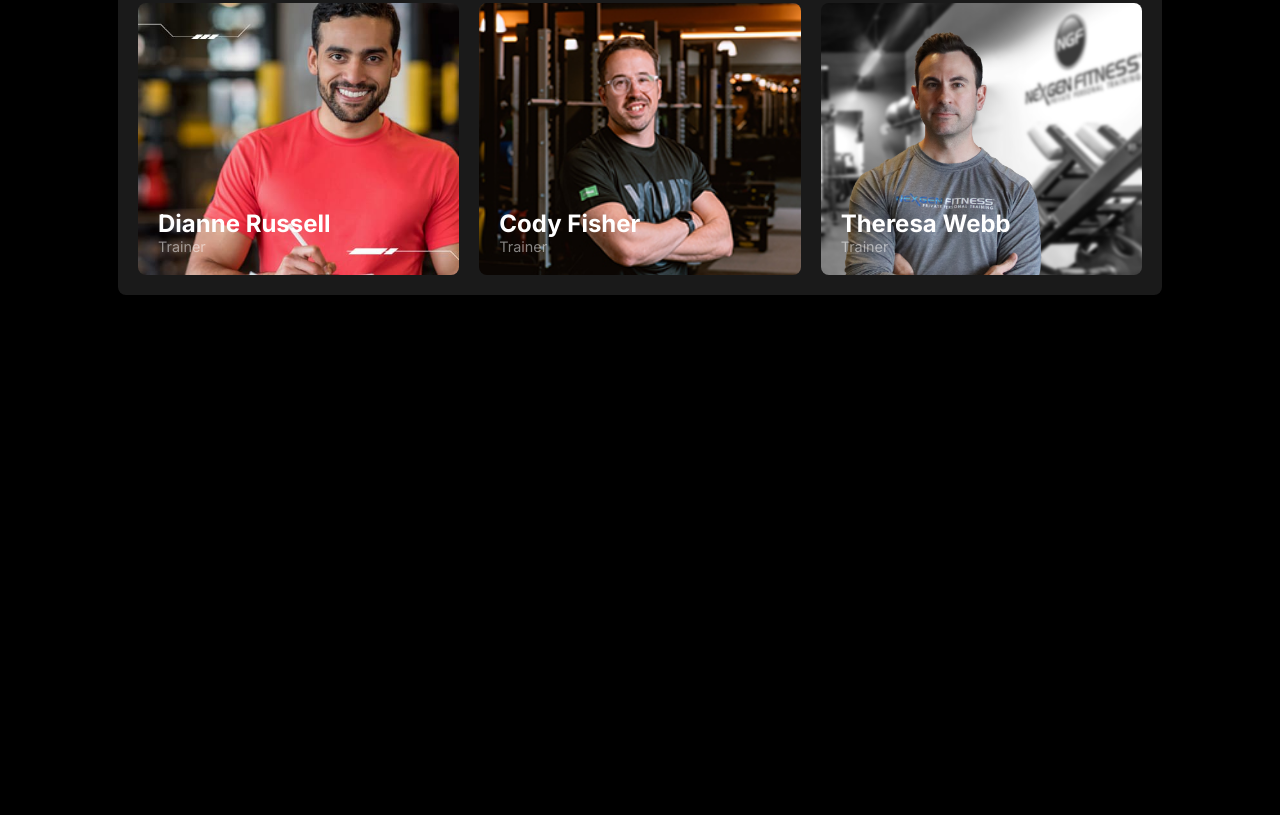
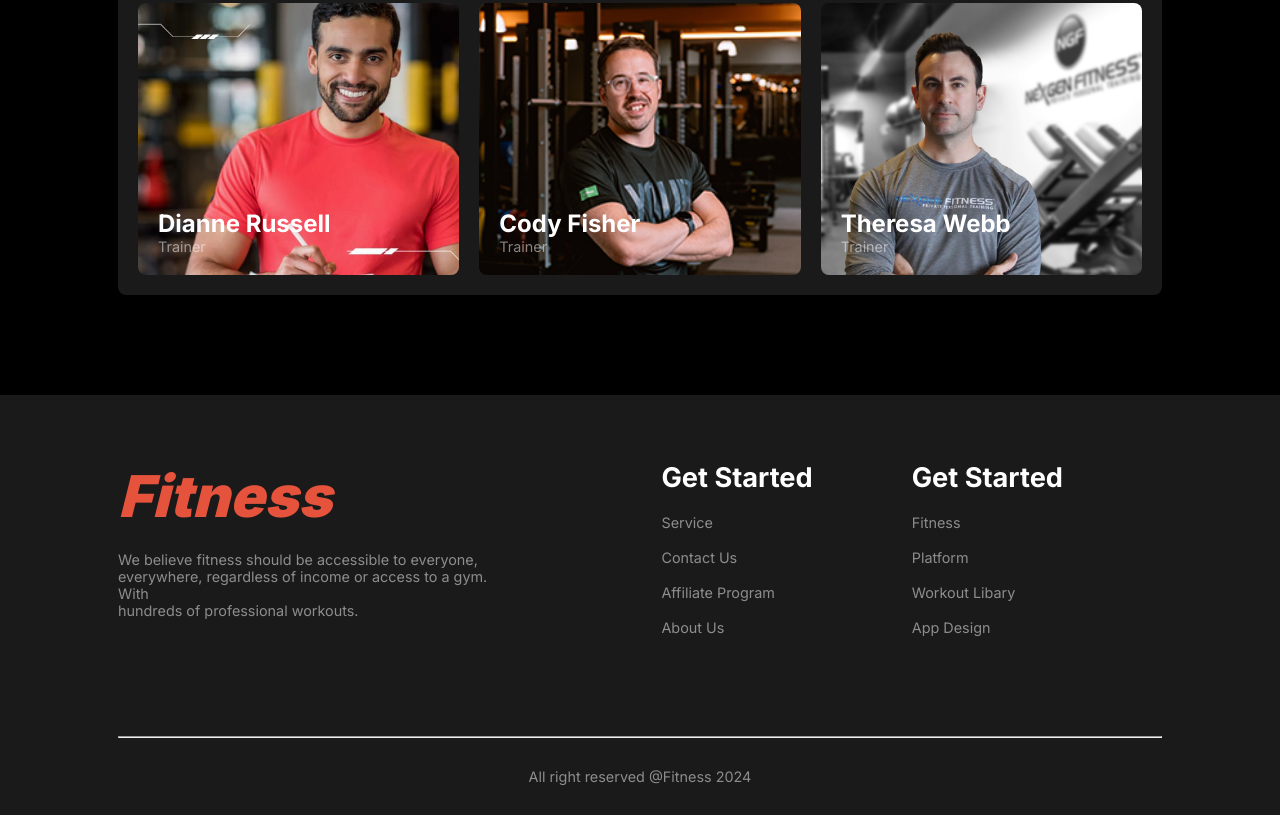
Before and after one commit to ornobsingh/assignment-2, a plain HTML site: page index.html in a window 1280 px wide. Shown: the part 2345-3160 px from the top of the page. Before the commit the page ends 2760 px from the top, so only its background shows below. Drawn offline with Linux system fonts and the light colour scheme; a web font is replaced by a local one.

Commit message:
added footer section

```diff
--- a/index.html
+++ b/index.html
@@ -214,11 +214,40 @@
           </div>
         </div>
     </section>
-
-    <section>
-
+  </main>
+  <footer>
+    <section class="footer-container">
+      <div class="footer-contant display-flex">
+        <div class="footer-fitness">
+          <h2 class="footer-logo"><i>Fitness</i></h2>
+          <p class="text-secondary">We believe fitness should be accessible to everyone, <br> everywhere, regardless of
+            income or access to a gym. With <br> hundreds of professional workouts.</p>
+        </div>
+        <div class="footer-get-started1">
+          <h3 class="footer-sub-title1">Get Started</h3>
+          <ul>
+            <li>Service</li>
+            <li>Contact Us</li>
+            <li>Affiliate Program</li>
+            <li>About Us</li>
+          </ul>
+        </div>
+        <div class="footer-get-started2">
+          <h3 class="footer-sub-title2">Get Started</h3>
+          <ul>
+            <li>Fitness</li>
+            <li>Platform</li>
+            <li>Workout Libary</li>
+            <li>App Design</li>
+          </ul>
+        </div>
+      </div>
+      <div class="footer-copyright text-secondary">
+        <hr>
+        <p class="text-center">All right reserved @Fitness 2024</p>
+      </div>
     </section>
-  </main>
+  </footer>
 </body>
 
 </html>
--- a/styles/style.css
+++ b/styles/style.css
@@ -52,6 +52,7 @@ main>section {
 }
 
 /* navbar styles */
+
 header {
   background: linear-gradient(to bottom, #000000,
       #2d2d2d,
@@ -100,6 +101,7 @@ header {
 }
 
 /* Hero section style */
+
 .hero {
   max-width: 1044px;
   margin: 0px auto;
@@ -125,7 +127,6 @@ header {
 }
 
 .hero-description {
-
   margin-top: 29px;
   margin-bottom: 29px;
 }
@@ -213,6 +214,7 @@ header {
 }
 
 /* habit section style */
+
 .habit-conatiner {
   max-width: 1044px;
   margin: 0px auto;
@@ -239,6 +241,7 @@ header {
 }
 
 /* ran section style */
+
 .ran-container {
   max-width: 1044px;
   margin: 0px auto;
@@ -406,20 +409,70 @@ th {
   border-radius: 5px;
 }
 
+/* footer section style */
 
+footer {
+  width: 100%;
+  height: 100%;
+  margin-top: 100px;
+  background-color: rgba(255, 255, 255, 0.1);
+}
 
+.footer-container {
+  max-width: 1044px;
+  margin: 0px auto;
+  color: white;
+  padding-top: 66px;
+}
 
+.footer-logo {
+  font-size: 3.6rem;
+  font-weight: 900;
+  color: #E6533C;
+  margin-bottom: 20px;
+}
 
+.footer-fitness,
+.footer-sub-title1,
+.footer-sub-title2 {
+  margin-right: 152px;
+  width: 100%;
+}
 
+.footer-get-started1 ul>li {
+  list-style: none;
+  font-size: 0.9rem;
+  color: rgba(255, 255, 255, 0.5);
+  margin-bottom: 18px;
+}
 
+.footer-sub-title1,
+.footer-sub-title2 {
+  font-size: 1.7rem;
+  font-weight: 700;
+  margin-bottom: 20px;
+}
 
+.footer-get-started2 ul>li {
+  list-style: none;
+  font-size: 0.9rem;
+  color: rgba(255, 255, 255, 0.5);
+  margin-bottom: 18px;
+}
+
+.footer-copyright hr {
+  margin-top: 82px;
+}
+
+.footer-copyright p {
+  padding: 30px 0px;
+}
 
 @media screen and (max-width: 576px) {
 
   body {
     max-width: 353px;
     margin: 0px auto;
-
   }
 
   .navbar .nav-items {
@@ -434,7 +487,8 @@ th {
   .hero,
   .habit-image-container,
   .ran-container,
-  .bmi-contant {
+  .bmi-contant,
+  .footer-contant {
     flex-direction: column;
     gap: 50px;
   }
@@ -454,8 +508,12 @@ th {
     left: -200px;
   }
 
+  .ran-container {
+    padding: 20px;
+  }
+
   .ran-btn {
-    padding: 14px 100px;
+    padding: 14px 120px;
   }
 
   .ran-img img {
@@ -478,4 +536,8 @@ th {
   .team-img {
     grid-template-columns: repeat(1, 1fr);
   }
+
+  footer {
+    padding: 20px;
+  }
 }
```
